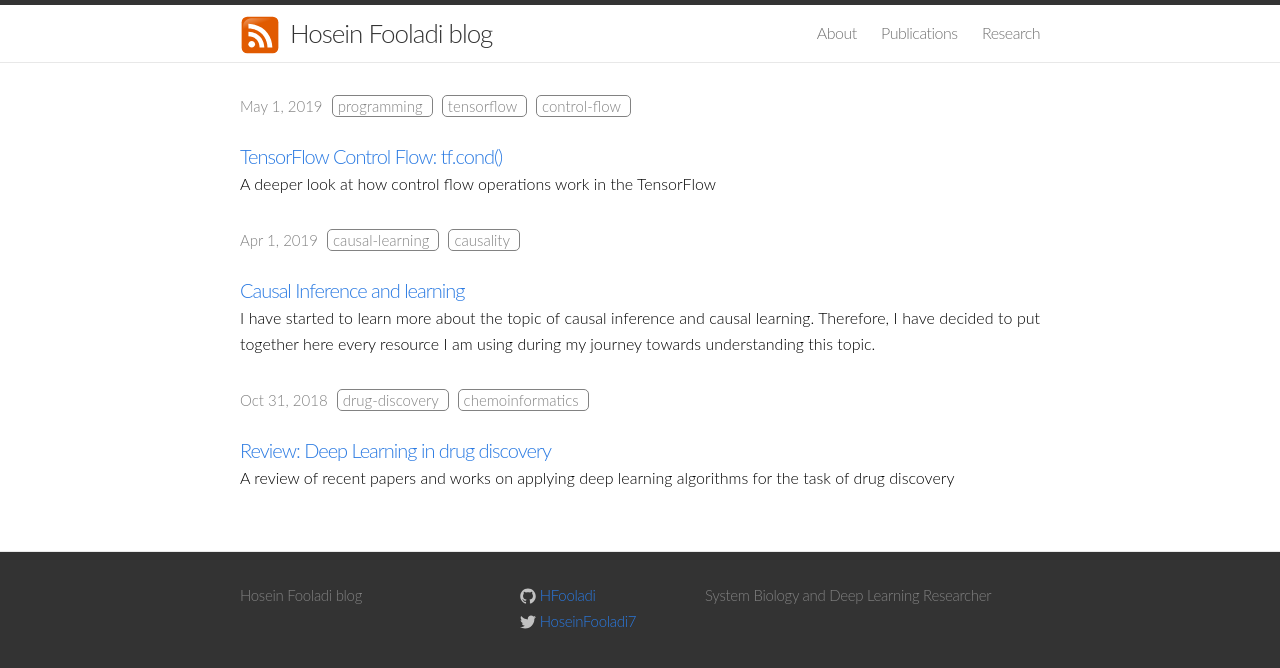
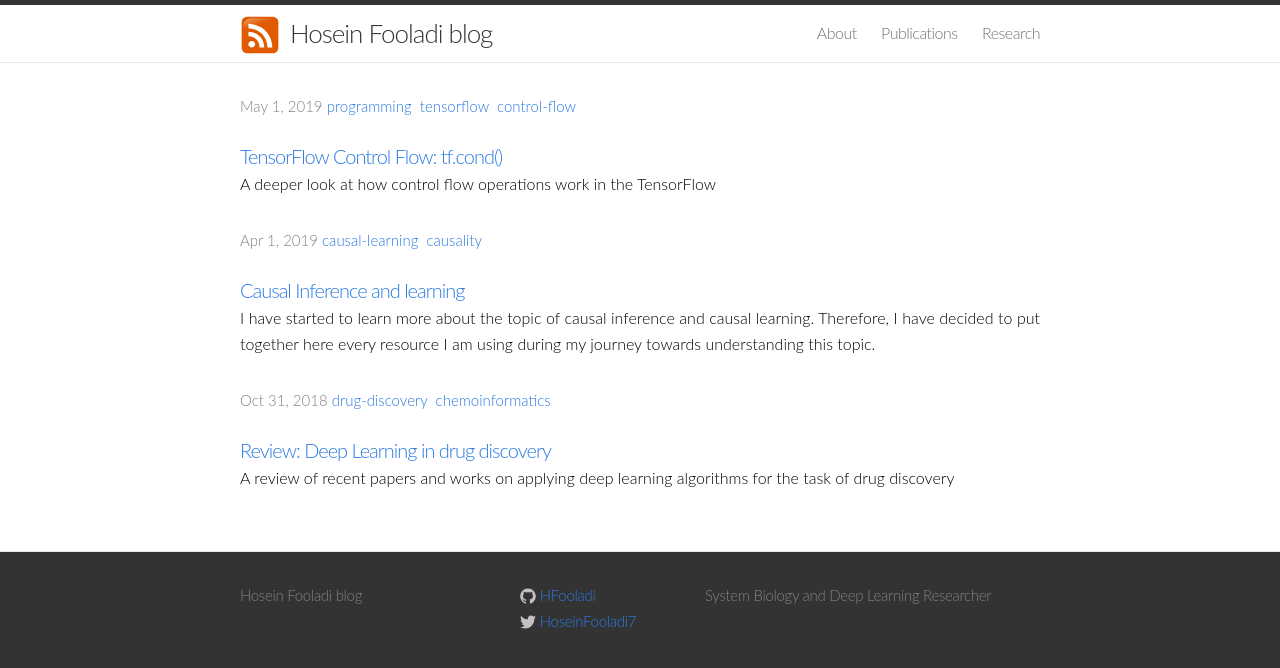
Before and after one commit to HFooladi/HFooladi.github.io, a Jekyll site: the page built from index.html, in a window 1280 px wide. Shown: the top 668 px of the page. Built offline with Jekyll 4.4.1, drawn with Linux system fonts in a browser that asks for light colours.

Commit message:
Update main.css

```diff
--- a/css/main.css
+++ b/css/main.css
@@ -163,7 +163,7 @@ a:visited { color: #205caa; }
   display: block;
   font-size: 15px;
   color: #818181;
-  a.post-tag {
+  post-tag {
     border-radius: 5px;
     border: 1px solid #828282;
     color: #828282;
@@ -241,24 +241,6 @@ a:visited { color: #205caa; }
 .post-content ul,
 .post-content ol { padding-left: 20px; }
 
-.post-meta {
-  font-size: 10;
-  color: #828282;
-
-  a.post-tag {
-    border-radius: 5px;
-    border: 1px solid #828282;
-    color: #828282;
-    padding: 1px 5px;
-    margin-left: 5px;
-    &:hover {
-      border: 1px solid #e01f1f;
-      text-decoration: none;
-      color: #ffffff;
-      background: #e01f1f;
-    }
-  }
-}
 
 .post pre,
 .post code {
```
